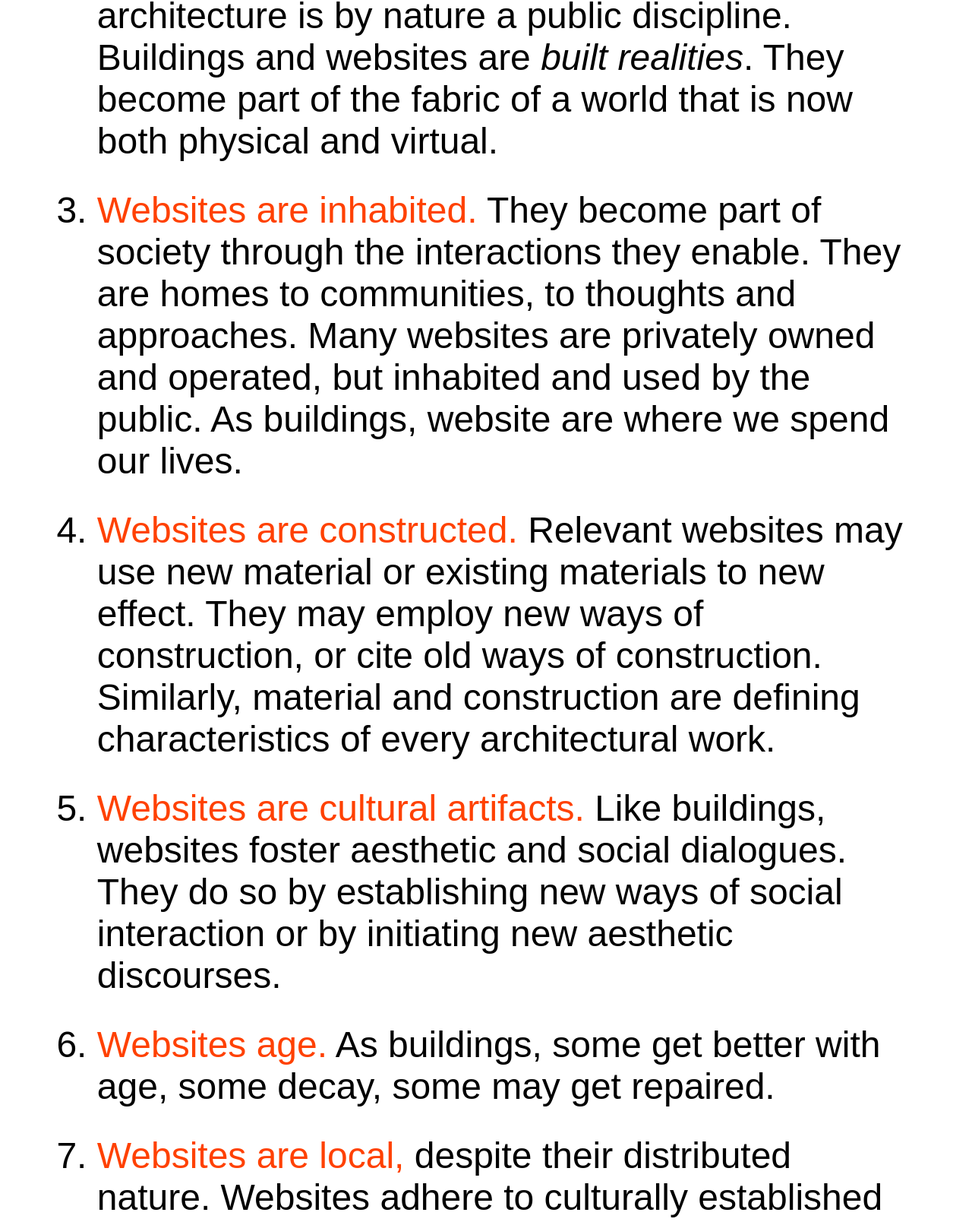
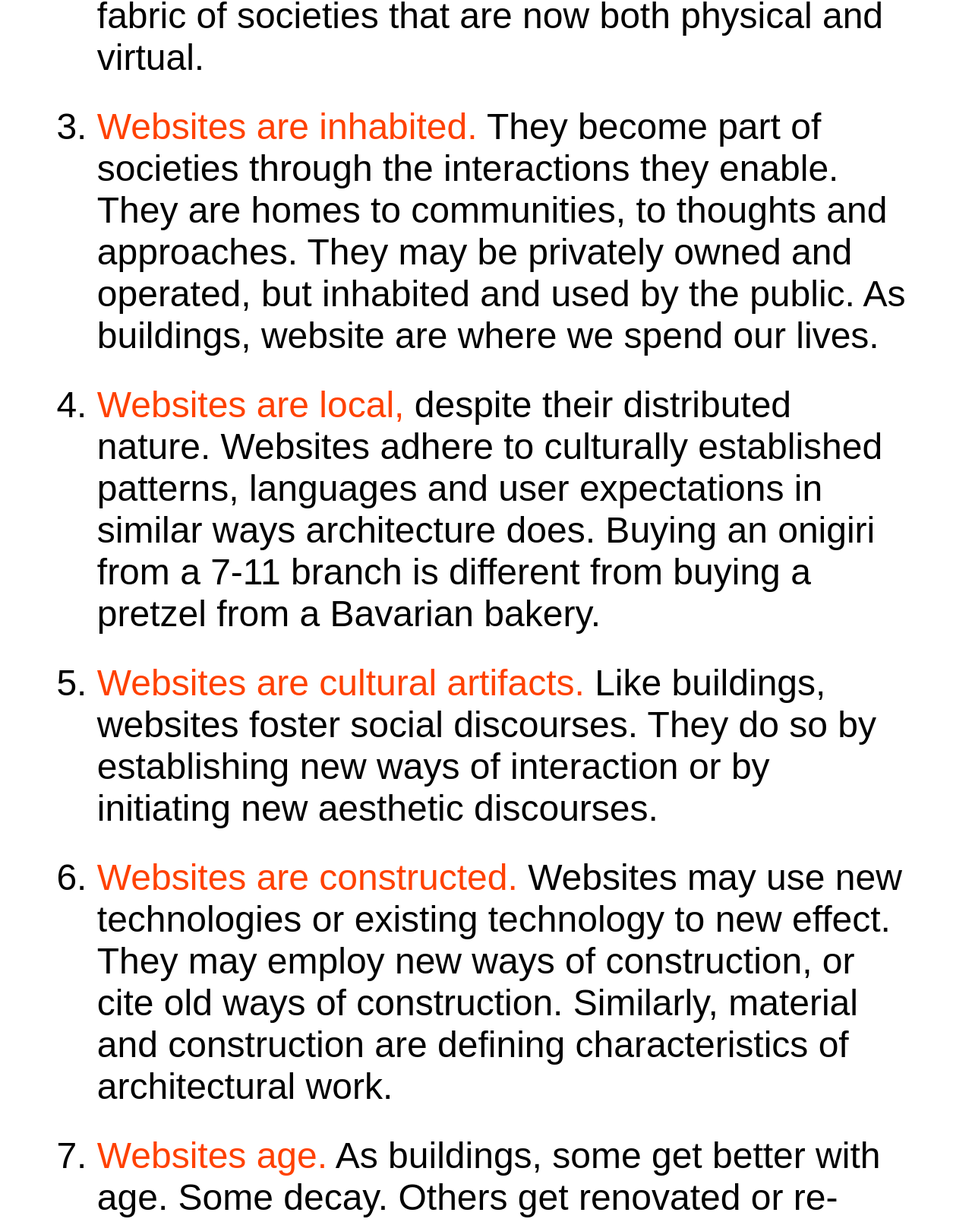
Before and after one commit to electricgecko/www--arc, a plain HTML site: page index.html in a window 1280 px wide. Shown: the part 683-2291 px from the top of the page at 76% size. Drawn offline with Linux system fonts and the light colour scheme; a web font is replaced by a local one.

Commit message:
Update content

```diff
--- a/index.html
+++ b/index.html
@@ -109,18 +109,18 @@
 		 <h1>Web design as architecture</h1>
 	 </header>
 	 <ol>
-	 	<li><span>Websites are places.</span> They provide services and social environments. As architecture does, they contextualize and distribute access to these resources: Watching a video on <a href="https://nowness.com">Nowness</a> is different from watching a video on YouTube. There may be a digital equivalent to Zumthor's Atmospheres.</li>
-	 	<li><span>Websites are inherently public.</span> In similar ways, architecture is by nature a public discipline. Buildings and websites are <i>built realities</i>. They become part of the fabric of a world that is now both physical and virtual.</li>
-	 	<li><span>Websites are inhabited.</span> They become part of society through the interactions they enable. They are homes to communities, to thoughts and approaches. Many websites are privately owned and operated, but inhabited and used by the public. As buildings, website are where we spend our lives.</li>
-	 	<li><span>Websites are constructed.</span> Relevant websites may use new material or existing materials to new effect. They may employ new ways of construction, or cite old ways of construction. Similarly, material and construction are defining characteristics of every architectural work.</li>
-	 	<li><span>Websites are cultural artifacts.</span> Like buildings, websites foster aesthetic and social dialogues. They do so by establishing new ways of social interaction or by initiating new aesthetic discourses.</li>
-	 	<li><span>Websites age.</span> As buildings, some get better with age, some decay, some may get repaired.</li>
+	 	<li><span>Websites are places.</span> They provide services and social environments. Like architecture, they distribute access and atmospheric context to these resources: Watching a video on <a href="https://nowness.com">Nowness</a> is different from watching a video on YouTube.</li>
+	 	<li><span>Websites are inherently public.</span> Architecture is by nature a public discipline. Both buildings and websites are <i>built realities</i>. They are part of the fabric of societies that are now both physical and virtual.</li>
+	 	<li><span>Websites are inhabited.</span> They become part of societies through the interactions they enable. They are homes to communities, to thoughts and approaches. They may be privately owned and operated, but inhabited and used by the public. As buildings, website are where we spend our lives.</li>
 	 	<li><span>Websites are local,</span> despite their distributed nature. Websites adhere to culturally established patterns, languages and user expectations in similar ways architecture does. Buying an onigiri from a 7-11 branch is different from buying a pretzel from a Bavarian bakery.</li>
-	 	<li><span>Websites exist within frameworks</span> and negotiate complex requirements. Similarly, architecture deals with zoning and building regulations. Smart integration or avoidance of such requirements may be a source for good and efficient design in both cases.</li>
-	 	<li><span>Websites are made by individuals,</span> by collectives or by large-scale project groups. This fundamentally shapes their nature. Similar differences exist between private construction and large-scale urban projects. There is – different – value in each scale.</li>
+	 	<li><span>Websites are cultural artifacts.</span> Like buildings, websites foster social discourses. They do so by establishing new ways of interaction or by initiating new aesthetic discourses.</li>
+	 	<li><span>Websites are constructed.</span> Websites may use new technologies or existing technology to new effect. They may employ new ways of construction, or cite old ways of construction. Similarly, material and construction are defining characteristics of architectural work.</li>
+		<li><span>Websites age.</span> As buildings, some get better with age. Some decay. Others get renovated or re-purposed.</li>
+	 	<li><span>Websites exist within frameworks</span>. They negotiate contrasting requirements. Similarly, architecture deals with zoning and building regulations. Smart integration or avoidance of such requirements is a source for good and efficient design in both cases.</li>
+	 	<li><span>Websites are made by individuals,</span> by collectives or by large-scale project groups, decisively influencing their aims, design quality and building process. Similar differences exist between private construction and large-scale urban projects. There is value in each scale.</li>
 	 	<li><span>Websites are inevitable.</span> Applying Rem Koolhaas' <a href="https://youtu.be/lTtJRbL5Rzg?t=850">quip about buildings</a>, a website has to happen in order for a service or content to exist in the digital realm.</li>
 	 </ol>
-	 <p>The above aims to provide a starting point for a more expansive, and more critical discourse on website design. The engagement of liberal arts, humanities and engineering in architectural discourse is more timely than ever. Considering and expanding upon these aspects when building and critiquing websites may support us adhering to our responsibility as contributors to the global digital infrastructure today.</p>
+	 <p>The above aims to provide a starting point for a more expansive, and more critical discourse on website design. The engagement of liberal arts, humanities and engineering present in the architectural discourse is more timely than ever. Considering and expanding upon these aspects when building and critiquing websites may help us fulfilling our responsibility as contributors to the global digital infrastructure today.</p>
 	 <p>ⓐThis text uses the term <i>Website</i> to describe <i>a markup document containing text and other media, served via a networked connection.</i> For this definition, mobile apps and specialized hardware devices are interpreted as specific types of browsers serving websites in proprietary content formats. ⓑThis text started as <a href="https://twitter.com/electricgecko/status/957231572125667328">a tweet</a>. ⓒThere is an <a href="https://www.are.na/malte-muller/web-design-as-architecture">are.na channel</a>.</p>
 	 <footer>
 		<p>⬤ </p>
```
